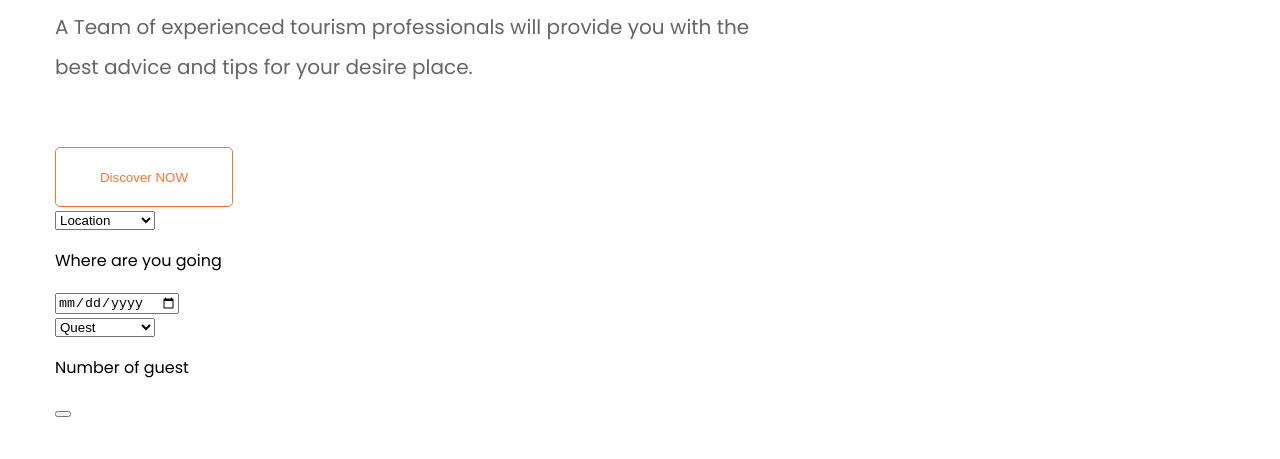
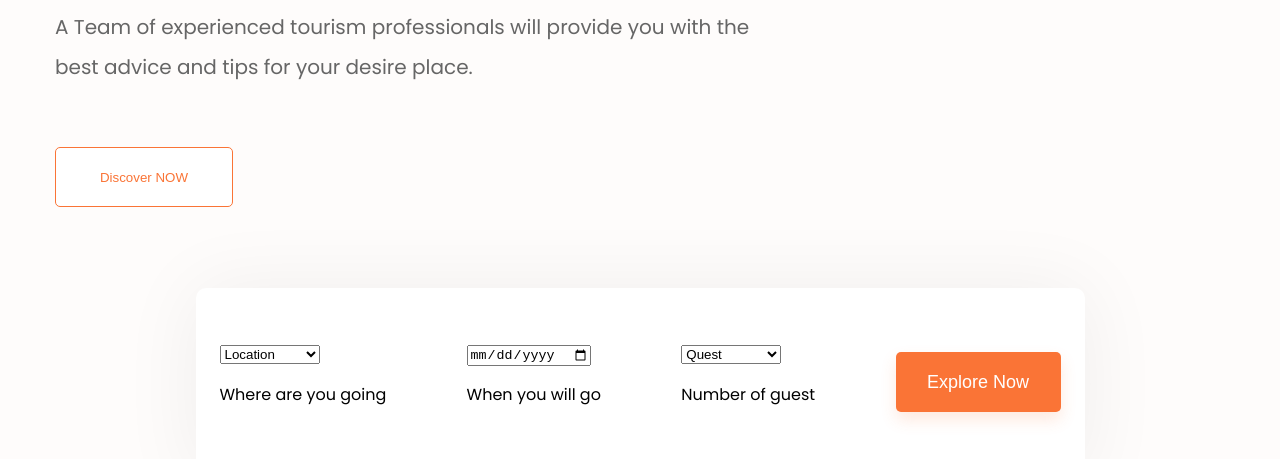
Before and after one commit to Dalken-Murakami/projeto-Site-Igo, a plain HTML site: page src/index.html in a window 1280 px wide. Shown: the part 353-812 px from the top of the page. Drawn offline with Linux system fonts and the light colour scheme; a web font is replaced by a local one.

Commit message:
Criação da sessão2 em construiçao ainda

```diff
--- a/src/css/style.css
+++ b/src/css/style.css
@@ -1,14 +1,17 @@
+body{
+    margin : 0;
+    font-family: 'Poppins', sans-serifgit;
+    background: #FEFCFB;
+
+}
 /* header */
+
 .conteiner {
     width: 1170px;
 
     margin: auto;
 }
-body{
-    margin : 0;
-    font-family: 'Poppins', sans-serifgit;
 
-}
 header{
     width: 100% ;
     display: flex;
--- a/src/index.html
+++ b/src/index.html
@@ -81,7 +81,9 @@
         </div>
         <div class="date">
           <input type="date">
-
+          <p>
+            When you will go
+          </p>
         </div>
 
 
@@ -96,7 +98,9 @@
           </select>
           <p>Number of guest</p>
         </div>
-        <button></button>
+        <button>
+          Explore Now
+        </button>
       </div>
     </section>
     </main>
@@ -105,6 +109,38 @@
 
 </body>
 <style>
+  .s-2{
+    width: 100% ;
+    display: flex;
+    justify-content: center ;
+    padding: 49px 0 120px 0;
+    align-items: center;
+  }
+.s-2>div {
+  display: flex;
+  margin: 32px 0 120px;
+  width: 841px;
+  height: 124px;
+  background: #FFFFFF;
+  box-shadow: 0px 2px 80px 2px rgba(0, 0, 0, 0.06);
+  border-radius: 10px;
+  justify-content: space-between;
+    padding: 32px 24px;
+    align-items: center;
+}
+.s-2 button {
+  width: 165px;
+height: 60px;
+border: 0;
+background: #FA7436;
+box-shadow: 0px 8px 16px rgba(250, 116, 54, 0.16);
+border-radius: 5px;
+color: #FFFFFF;
+font-style: normal;
+font-weight: 500;
+font-size: 18px;
+line-height: 32px
+}
 
 </style>
 </html>
```
